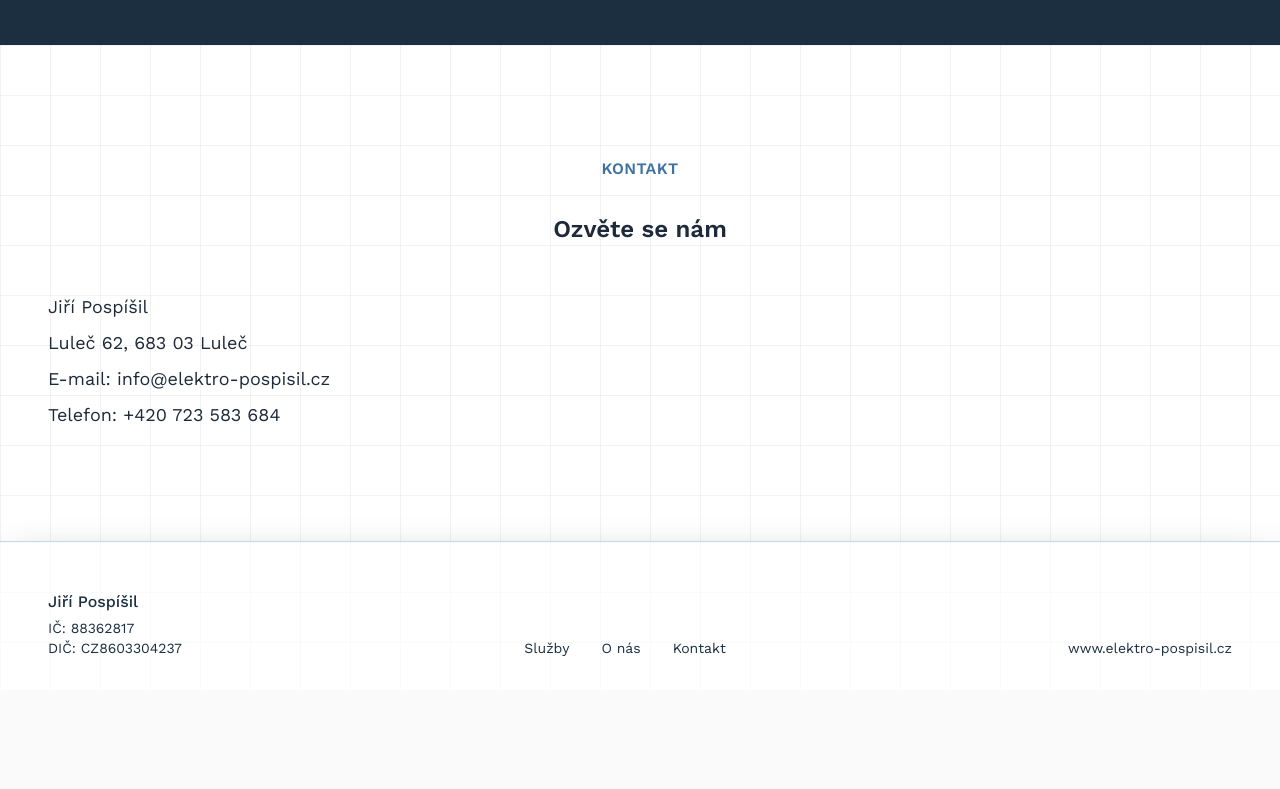
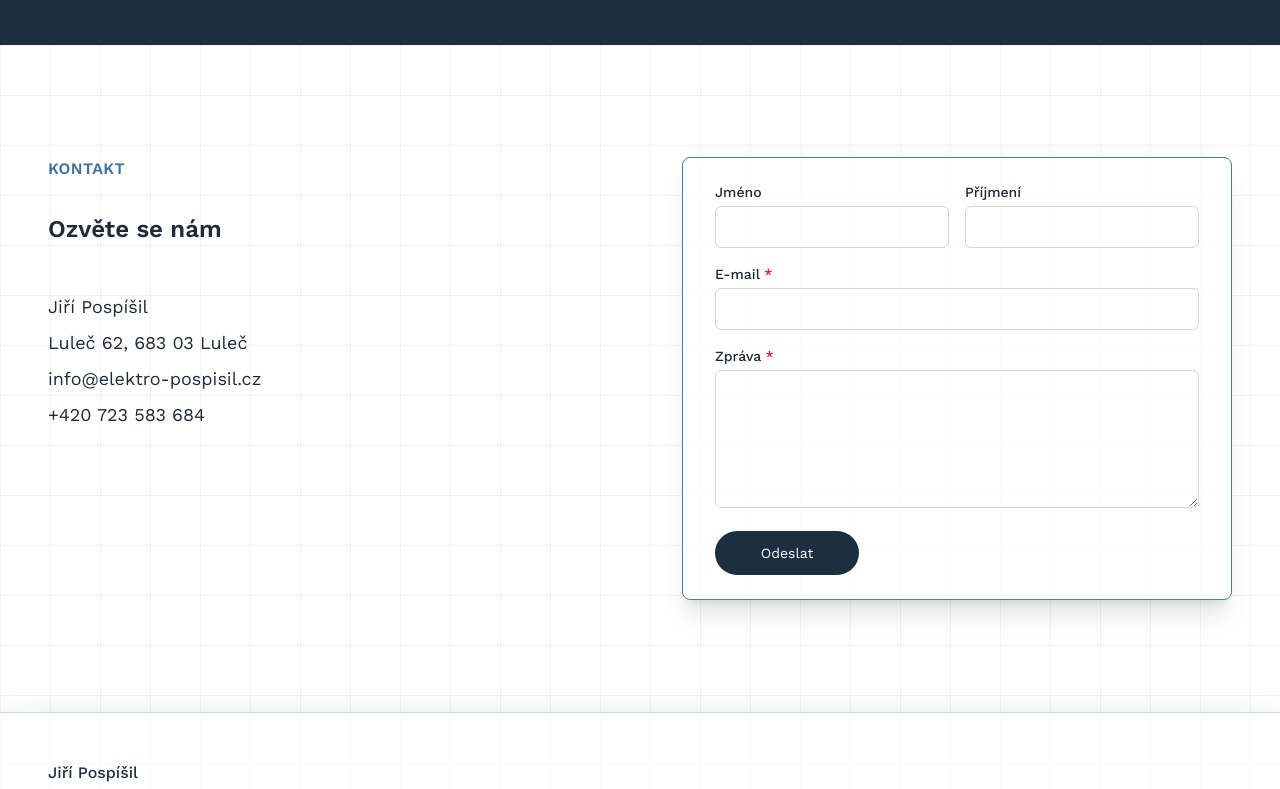
Before and after one commit to hanapp-cz/elektro-pospisil, a Next.js app: page / in a window 1280 px wide. Shown: the part 2397-3186 px from the top of the page. Before the commit the page ends 3087 px from the top, so only its background shows below. Built offline with nearby package versions, Linux system fonts and the light colour scheme.

Commit message:
feat: :construction: add contact form base

```diff
--- a/src/components/Contact.tsx
+++ b/src/components/Contact.tsx
@@ -1,23 +1,22 @@
-import * as React from 'react';
+import * as React from "react";
 
-import Link from 'next/link';
+import Link from "next/link";
 
-import {
-  ADDRESS,
-  EMAIL,
-  NAME,
-} from '@/config/config';
-import { cn } from '@/utils/cn';
+import { ADDRESS, EMAIL, NAME } from "@/config/config";
+import { cn } from "@/utils/cn";
 
-import { PhoneLink } from './PhoneLink';
-import { Section } from './Section';
+import { ContactForm } from "./ContactForm";
+import { PhoneLink } from "./PhoneLink";
+import { Section } from "./Section";
 
 type TProps = NoChildren;
 
 export const Contact: React.FC<TProps> = () => {
   return (
-    <Section sectionKey="contact" className="pattern bg-white">
-      <div className="flex items-center gap-4">
+    <Section
+      sectionKey="contact"
+      className="pattern bg-white"
+      leftColumn={
         <address
           className={cn(
             "flex flex-col gap-2", //
@@ -27,12 +26,23 @@ export const Contact: React.FC<TProps> = () => {
           <p>{NAME}</p>
           <p>{ADDRESS}</p>
           <p>
-            E-mail: <Link href={`mailto:${EMAIL}`}>{EMAIL}</Link>
+            <Link href={`mailto:${EMAIL}`}>{EMAIL}</Link>
           </p>
           <p>
-            Telefon: <PhoneLink withPrefix />
+            <PhoneLink withPrefix />
           </p>
         </address>
+      }
+    >
+      <div
+        className={cn(
+          "py-6 px-8",
+          "md:justify-self-end",
+          "w-full max-w-[550px]",
+          "rounded-lg border-primary-light border bg-white/80 shadow-xl"
+        )}
+      >
+        <ContactForm />
       </div>
     </Section>
   );
--- /dev/null
+++ b/src/components/ContactForm.tsx
@@ -0,0 +1,50 @@
+"use client";
+
+import * as React from "react";
+
+import { Form } from "radix-ui";
+
+import { FormField } from "./Form/FormField";
+import { SubmitButton } from "./Form/SubmitButton";
+
+type TProps = NoChildren;
+
+export const ContactForm: React.FC<TProps> = () => {
+  // const handleSubmit = async (formData: FormData) => {
+  //   const response = await fetch("/api/contact", {
+  //     method: "POST",
+  //     body: formData,
+  //   });
+  //   const result = await response.json();
+  // };
+
+  return (
+    <Form.Root
+      // action={handleSubmit}
+      className="flex flex-col gap-y-4"
+    >
+      <div className="flex flex-wrap gap-4 [&>*]:flex-1">
+        <FormField fieldName="firstName" label="Jméno" />
+        <FormField fieldName="lastName" label="Příjmení" />
+      </div>
+
+      <FormField fieldName="email" label="E-mail" type="email" isRequired />
+      <FormField
+        fieldName="message"
+        label="Zpráva"
+        type="textarea"
+        isRequired
+      />
+
+      <SubmitButton />
+      {/* {status === "success" && (
+        <p className="text-secondary font-medium">
+          Zpráva byla úspěšně odeslána.
+        </p>
+      )}
+      {status === "error" && (
+        <p className="text-red-600">Něco se pokazilo, zkuste to znovu.</p>
+      )} */}
+    </Form.Root>
+  );
+};
--- /dev/null
+++ b/src/components/Form/FormField.tsx
@@ -0,0 +1,41 @@
+import * as React from "react";
+
+import { Form } from "radix-ui";
+
+type TFieldProps = PropsOf<typeof Form.Field>;
+
+type TProps = NoChildren & {
+  fieldName: TFieldProps["name"];
+  type?: React.HTMLInputTypeAttribute | "textarea";
+  label?: string;
+  isRequired?: boolean;
+};
+
+export const FormField: React.FC<TProps> = ({
+  fieldName,
+  label,
+  type = "text",
+  isRequired = false,
+}) => {
+  const inputProps = {
+    type,
+    name: fieldName,
+    required: isRequired,
+    className: "mt-1 w-full border border-gray-300 rounded-md p-2",
+  };
+
+  const isTextArea = type === "textarea";
+  const renderInput = () => {
+    if (isTextArea) return <textarea rows={5} {...inputProps} />;
+    return <input {...inputProps} />;
+  };
+
+  return (
+    <Form.Field name={fieldName}>
+      <Form.Label className="block text-sm font-medium">
+        {label} {isRequired && <span className="text-red-600">*</span>}
+      </Form.Label>
+      <Form.Control asChild>{renderInput()}</Form.Control>
+    </Form.Field>
+  );
+};
--- /dev/null
+++ b/src/components/Form/SubmitButton.tsx
@@ -0,0 +1,26 @@
+import * as React from "react";
+import { useFormStatus } from "react-dom";
+
+import { Form } from "radix-ui";
+
+import { getButtonStyles } from "../ButtonLink";
+
+type TProps = NoChildren;
+
+export const SubmitButton: React.FC<TProps> = () => {
+  const status = useFormStatus();
+
+  return (
+    <Form.Submit asChild>
+      <button
+        type="submit"
+        className={getButtonStyles(
+          "py-3 px-8 text-sm min-w-36 justify-center self-start"
+        )}
+        disabled={status.pending}
+      >
+        {status.pending ? "Odesílání..." : "Odeslat"}
+      </button>
+    </Form.Submit>
+  );
+};
--- a/src/components/Section.tsx
+++ b/src/components/Section.tsx
@@ -1,7 +1,7 @@
-import * as React from 'react';
+import * as React from "react";
 
-import { SECTIONS } from '@/config/config';
-import { cn } from '@/utils/cn';
+import { SECTIONS } from "@/config/config";
+import { cn } from "@/utils/cn";
 
 type TSectionKey = keyof typeof SECTIONS;
 
@@ -9,6 +9,7 @@ type TProps = RequiredChildren & {
   sectionKey: TSectionKey;
   className?: string;
   titleColor?: string;
+  leftColumn?: React.ReactNode;
 };
 
 export const Section: React.FC<TProps> = ({
@@ -16,24 +17,44 @@ export const Section: React.FC<TProps> = ({
   className,
   sectionKey,
   titleColor = "text-primary-dark",
+  leftColumn,
 }) => {
   const section = SECTIONS[sectionKey];
+  const isHalved = leftColumn !== undefined && leftColumn !== null;
 
   return (
     <section id={section.id} className={cn("py-16 xl:py-28", className)}>
-      <div className="content">
+      <div
+        className={cn(
+          "content",
+          isHalved &&
+            "grid md:grid-cols-[auto_1fr] md:grid-rows-[auto_auto_1fr] gap-x-12"
+        )}
+      >
         <h3
           className={cn(
             "uppercase tracking-wide font-semibold mb-8 text-center",
-            titleColor
+            titleColor,
+            isHalved && "col-start-1 row-start-1 md:text-left "
           )}
         >
           {section.name}
         </h3>
-        <p className="text-2xl font-semibold mb-12 max-w-[22ch] mx-auto text-center">
+        <p
+          className={cn(
+            "text-2xl font-semibold mb-12 max-w-[22ch] mx-auto text-center",
+            isHalved && "col-start-1 row-start-2 md:text-left md:mx-0"
+          )}
+        >
           {section.subtitle}
         </p>
-        {children}
+        {isHalved && (
+          <div className="col-start-1 row-start-3 mb-8 ml-2 md:m-0">
+            {leftColumn}
+          </div>
+        )}
+
+        <div className={cn(isHalved && "row-span-3")}>{children}</div>
       </div>
     </section>
   );
```
